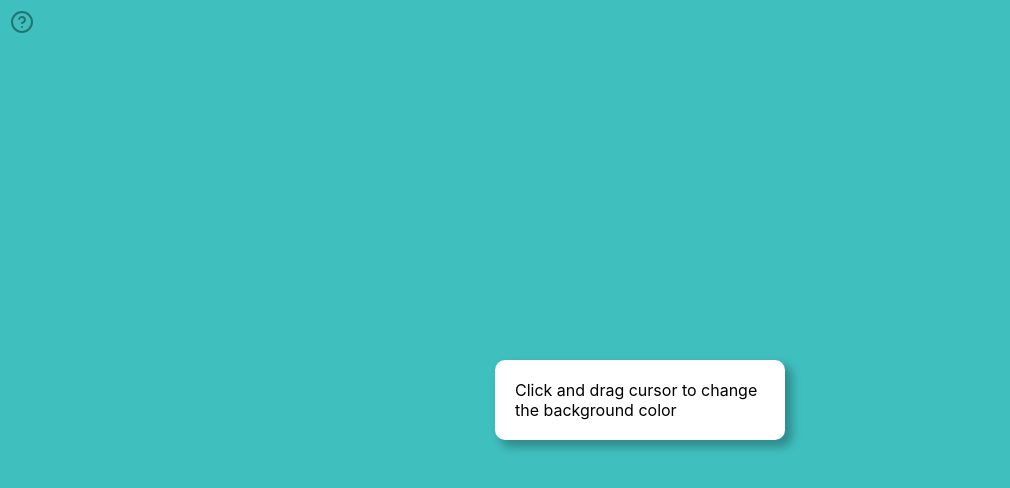
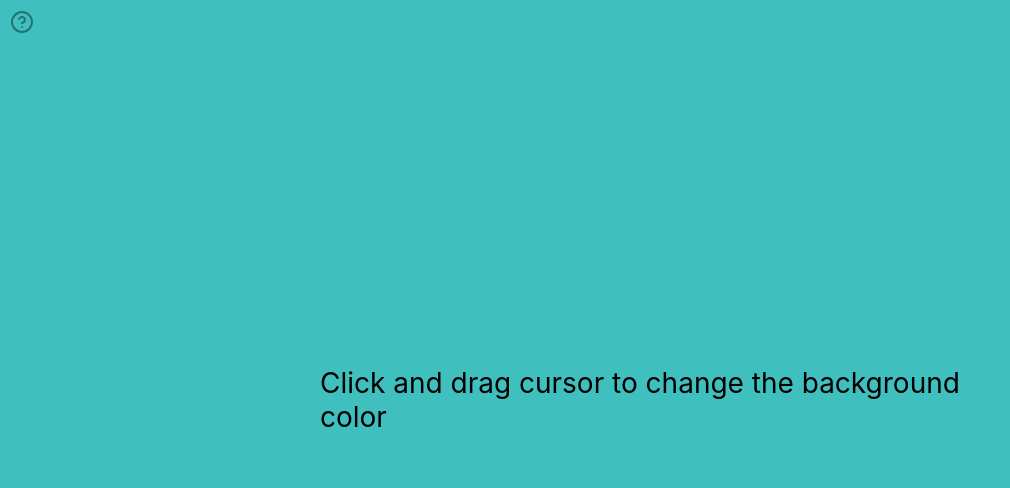
Before and after one commit to lucas4e/colorpickerjs, a React (Create React App) app: page / in a window 1280 px wide. Shown: the top 488 px of the page, without its empty margins (0-1010 px from the left). Built offline with nearby package versions, Linux system fonts and the light colour scheme.

Commit message:
new container for output

```diff
--- a/public/index.html
+++ b/public/index.html
@@ -24,6 +24,12 @@
       work correctly both with client-side routing and a non-root public URL.
       Learn how to configure a non-root public URL by running `npm run build`.
     -->
+
+    <!-- Nunito Font -->
+    <link rel="preconnect" href="https://fonts.googleapis.com">
+    <link rel="preconnect" href="https://fonts.gstatic.com" crossorigin>
+    <link href="https://fonts.googleapis.com/css2?family=Nunito&display=swap" rel="stylesheet">
+
     <title>ColorPickerJS</title>
   </head>
   <body>
--- a/src/App.js
+++ b/src/App.js
@@ -111,6 +111,7 @@ function App() {
 
   let rgb = useCalculateRGB(element);
   let hex = useCalculateHEX(element);
+  let hsl = displayHSL();
 
   return (
     <div className='container'>
@@ -122,19 +123,22 @@ function App() {
         <div className='about'>
           <HelpCircle />
         </div>
-        <div
-          id='colorProps'
-          className='colorProps absolute disable-select cursor'
-        >
+
+        <div>
           {!hasMoved ? (
-            <div>Click and drag cursor to change the background color</div>
+            <div className='infoMsg absolute disable-select'>
+              Click and drag cursor to change the background color
+            </div>
           ) : (
-            <div>
+            <div
+              id='colorProps'
+              className='colorProps absolute disable-select cursor'
+            >
               <span>
                 <span>
                   <h2>HSL</h2>
                   <p ref={HSLRef} value='HSL'>
-                    {displayHSL()}
+                    {hsl}
                   </p>
                 </span>
                 <Copy onClick={() => handleClick(HSLRef)} />
--- a/src/index.css
+++ b/src/index.css
@@ -1,6 +1,6 @@
 body {
   margin: 0;
-  font-family: -apple-system, BlinkMacSystemFont, 'Segoe UI', 'Roboto', 'Oxygen',
+  font-family: -apple-system, BlinkMacSystemFont, 'Nunito', 'Segoe UI', 'Roboto', 'Oxygen',
     'Ubuntu', 'Cantarell', 'Fira Sans', 'Droid Sans', 'Helvetica Neue',
     sans-serif;
   -webkit-font-smoothing: antialiased;
@@ -38,12 +38,16 @@ code {
 }
 
 .colorProps {
-  width: 250px;
   top: 50%;
-  background-color: white;
   padding: 20px;
+  width: 500px;
+  height: 600px;
+  background: rgba(255, 255, 255, 0.25);
+  box-shadow: 0 8px 32px 0 rgba(31, 38, 135, 0.37);
+  backdrop-filter: blur(7.5px);
+  -webkit-backdrop-filter: blur(7.5px);
   border-radius: 10px;
-  box-shadow: 6px 6px 10px 1px rgba(0, 0, 0, 0.274);
+  border: 1px solid rgba(255, 255, 255, 0.18);
 }
 
 .colorProps span {
@@ -78,6 +82,11 @@ code {
   width: 100%;
   height: 1px;
   background-color: black;
+}
+
+.infoMsg {
+  top: 50%;
+  font-size: 28px;
 }
 
 .copyPopup {
```
